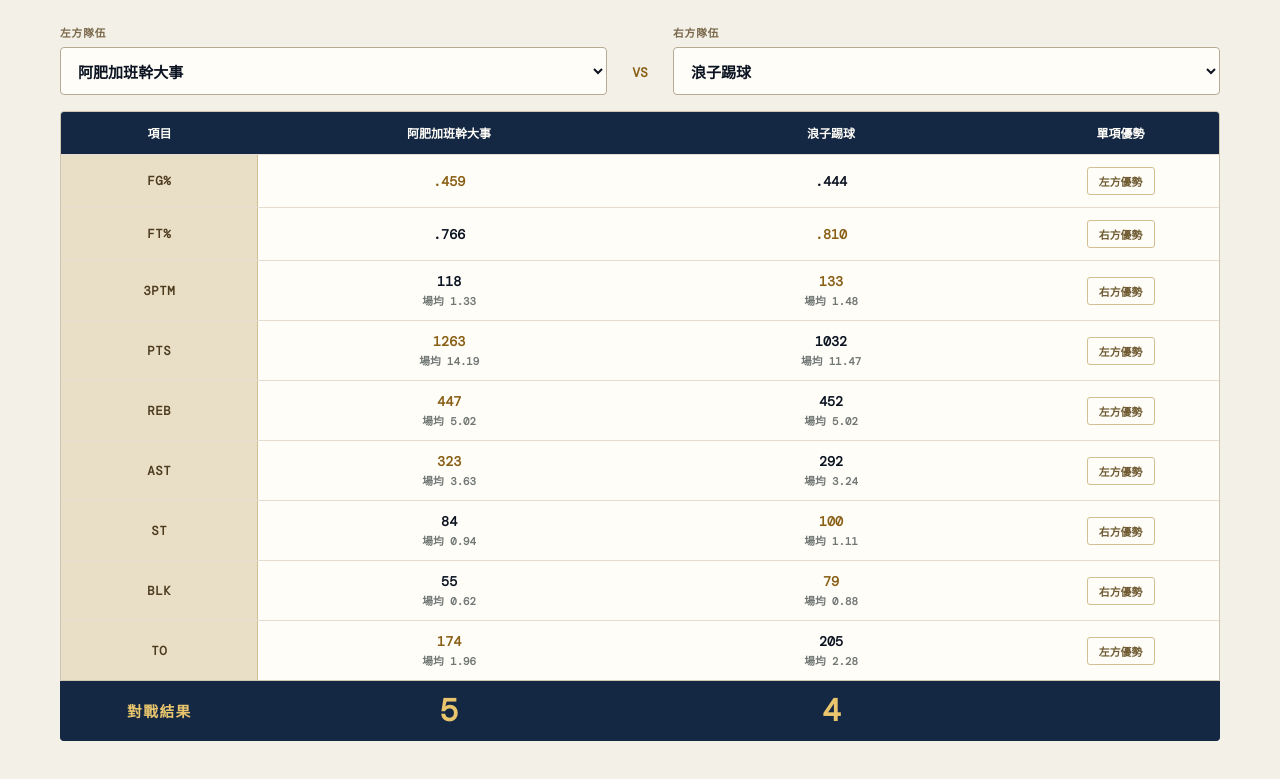
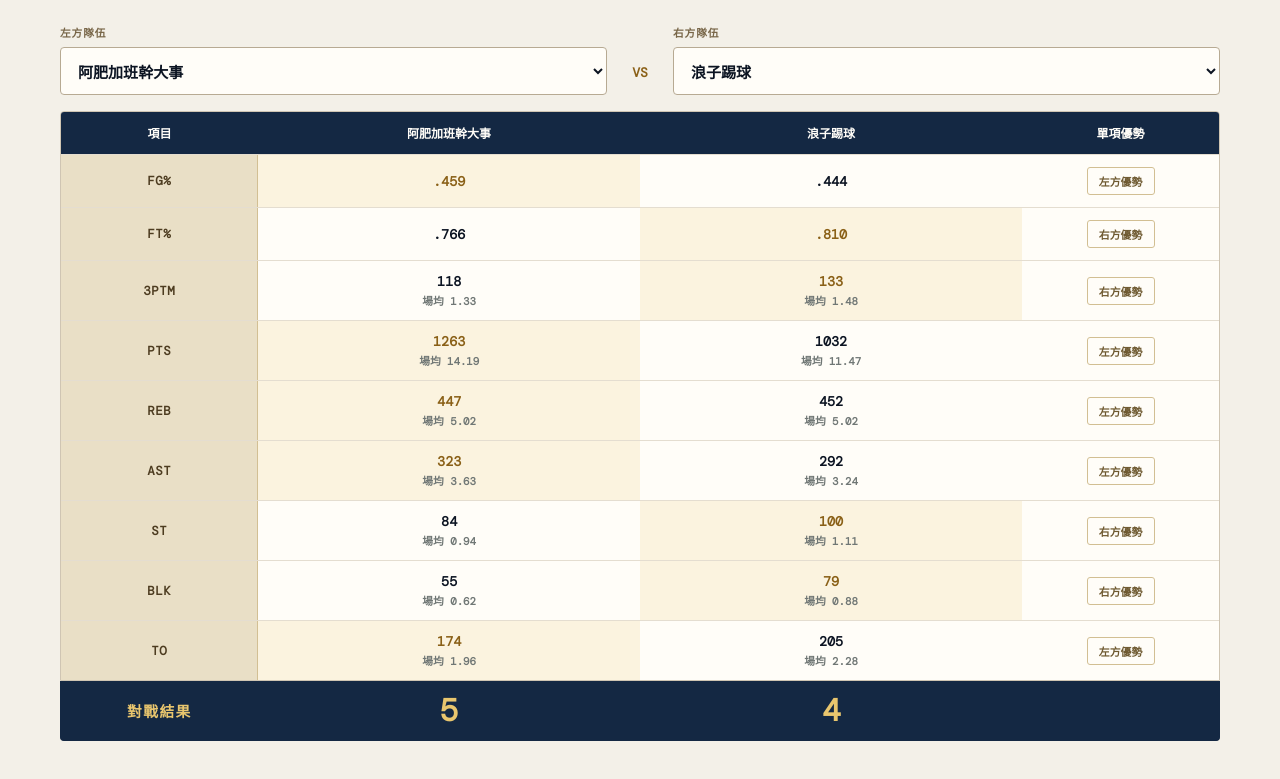
Before and after one commit to Vince-Chen-hao/chanchao-gentleman-club, a Nuxt app: page /paymeforwin in a window 1280 px wide. Shown: the part 3110-3889 px from the top of the page. Built offline with nearby package versions, Linux system fonts and the light colour scheme.

Commit message:
Highlight winning matchup values

```diff
--- a/pages/paymeforwin.vue
+++ b/pages/paymeforwin.vue
@@ -163,5 +163,6 @@ const matchupSummary = computed(() => {
 .matchup-table{table-layout:fixed}
 .matchup-final>span{padding-left:0;text-align:center}
 .matchup-final>strong{font-size:1.95rem}
+.matchup-table td.winner{background:#fbf3df}
 @media(max-width:760px){.matchup-final>span{padding-left:0;text-align:center}.matchup-final>strong{font-size:1.45rem}}
 </style>
```
